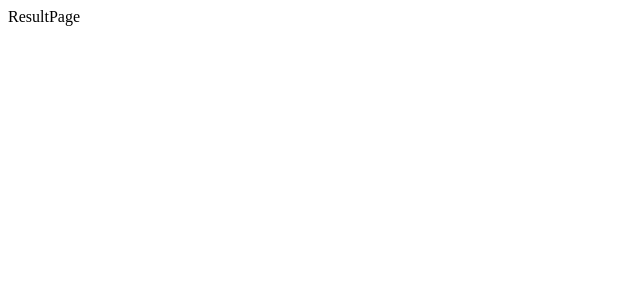
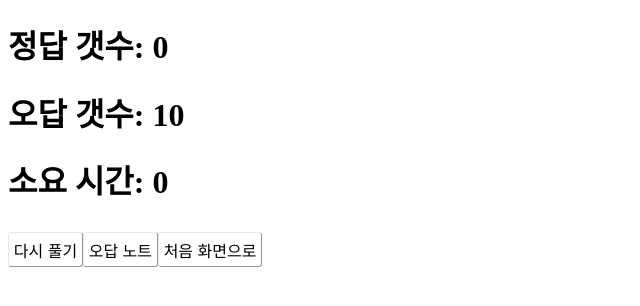
Before and after one commit to JinkwonHeo/quiz-app, a React (Create React App) app: page /result in a window 1280 px wide. Shown: the top 306 px of the page, without its empty margins (0-640 px from the left). Built offline with nearby package versions, Linux system fonts and the light colour scheme.

Commit message:
Feat/3: recoil및 react-query 적용, 소요시간 설정, 오답 저장

```diff
--- a/package.json
+++ b/package.json
@@ -11,6 +11,7 @@
     "react-query": "^3.39.2",
     "react-router-dom": "^6.3.0",
     "react-scripts": "5.0.1",
+    "recoil": "^0.7.5",
     "styled-components": "^5.3.5"
   },
   "scripts": {
--- /dev/null
+++ b/src/components/recoil/CompleteTimeState.ts
@@ -0,0 +1,6 @@
+import { atom } from 'recoil';
+
+export default atom<number>({
+  key: 'CompleteTimeState',
+  default: 0,
+});
--- /dev/null
+++ b/src/components/recoil/CorrectCountState.ts
@@ -0,0 +1,6 @@
+import { atom } from 'recoil';
+
+export default atom<number>({
+  key: 'CorrectCountState',
+  default: 0,
+});
--- /dev/null
+++ b/src/components/recoil/QuizListState.ts
@@ -0,0 +1,23 @@
+import { atom, RecoilValue, Loadable, WrappedValue } from 'recoil';
+
+interface IQuizList {
+  response_code: number;
+  results: IResults[];
+}
+
+interface IResults {
+  category: string;
+  correct_answer: string;
+  difficultly: string;
+  incorrect_answers: string[];
+  question: string;
+  type: string;
+}
+
+export default atom<IQuizList>({
+  key: 'QuizListState',
+  default: {
+    response_code: 0,
+    results: [],
+  },
+});
--- /dev/null
+++ b/src/components/recoil/index.ts
@@ -0,0 +1,5 @@
+import CorrectCountState from './CorrectCountState';
+import CompleteTimeState from './CompleteTimeState';
+import QuizListState from './QuizListState';
+
+export { CorrectCountState, CompleteTimeState, QuizListState };
--- a/src/components/share/Button.tsx
+++ b/src/components/share/Button.tsx
@@ -11,7 +11,7 @@ export const Button = styled.button`
   font-size: 1rem;
   transition-duration: 0.4s;
   &:hover {
-    background-color: ${({ theme }) => theme.colors.green};
+    background-color: ${({ theme }) => theme.colors.gray};
     color: ${({ theme }) => theme.colors.white};
   }
   cursor: pointer;
--- a/src/index.tsx
+++ b/src/index.tsx
@@ -3,18 +3,18 @@ import { BrowserRouter as Router } from 'react-router-dom';
 import ReactDOM from 'react-dom/client';
 
 import App from './App';
-
+import { RecoilRoot } from 'recoil';
 import { ThemeProvider } from 'styled-components';
 import theme from './style/theme';
 
 const root = ReactDOM.createRoot(document.getElementById('root') as HTMLElement);
 
 root.render(
-  // <React.StrictMode>
-  <Router>
-    <ThemeProvider theme={theme}>
-      <App />
-    </ThemeProvider>
-  </Router>
-  // </React.StrictMode>
+  <RecoilRoot>
+    <Router>
+      <ThemeProvider theme={theme}>
+        <App />
+      </ThemeProvider>
+    </Router>
+  </RecoilRoot>
 );
--- a/src/pages/QuizPage.tsx
+++ b/src/pages/QuizPage.tsx
@@ -1,32 +1,56 @@
-import React, { Fragment, useEffect, useState } from 'react';
+import React, { Fragment, useEffect, useRef, useState } from 'react';
+import { useNavigate, useLocation } from 'react-router-dom';
 import { useQuery } from 'react-query';
+import { useRecoilState } from 'recoil';
+import { CorrectCountState, CompleteTimeState, QuizListState } from '../components/recoil';
 import { decode } from 'html-entities';
 import { Button } from '../components/share/Button';
 import styled from 'styled-components';
 import getQuiz from '../api/getQuiz';
 
 export default function QuizPage() {
+  const [correctCount, setCorrectCount] = useRecoilState(CorrectCountState);
+  const [completeTime, setCompleteTime] = useRecoilState(CompleteTimeState);
+  const [quizList, setQuizList] = useRecoilState(QuizListState);
   const [quizNumber, setQuizNumber] = useState<number>(0);
-  const [correctCount, setCorrectCount] = useState<number>(0);
-  const [quizList, setQuizList] = useState<string[]>([]);
+  const [randomQuizList, setRandomQuizList] = useState<string[]>([]);
   const [isAnswerSelected, setIsAnswerSelected] = useState<boolean>(false);
   const [isCorrect, setIsCorrect] = useState<boolean>(false);
   const [selectedAnswer, setSelectedAnswer] = useState<number>(0);
   const [correctAnswerIndex, setCorrectAnswerIndex] = useState<number>(0);
+  const countdownRef = useRef(0);
+  const navigate = useNavigate();
+  const { state } = useLocation();
 
   const { data } = useQuery(['quizList'], getQuiz, {
     suspense: true,
     refetchOnWindowFocus: false,
     cacheTime: 0,
+    enabled: !state,
   });
 
   useEffect(() => {
-    setQuizList(
-      [...data.results[quizNumber].incorrect_answers, data.results[quizNumber].correct_answer].sort(
-        () => Math.random() - 0.5
-      )
-    );
-  }, [quizNumber]);
+    const interval = setInterval(() => (countdownRef.current += 1), 1000);
+    if (!state) setQuizList(data);
+
+    return () => {
+      setCompleteTime(countdownRef.current);
+      clearInterval(interval);
+    };
+  }, []);
+
+  useEffect(() => {
+    if (quizNumber === 10) return navigate('/result');
+
+    if (quizList.results.length) {
+      setRandomQuizList(
+        [
+          ...quizList.results[quizNumber].incorrect_answers,
+          quizList.results[quizNumber].correct_answer,
+        ].sort(() => Math.random() - 0.5)
+      );
+    }
+  }, [quizNumber, quizList]);
 
   const handleNextQuizButton = () => {
     setQuizNumber((prev) => prev + 1);
@@ -35,25 +59,28 @@ export default function QuizPage() {
   };
 
   const handleClickAnswer = (e: React.BaseSyntheticEvent, index: number) => {
-    if (e.target.innerText === data.results[quizNumber].correct_answer) {
+    if (e.target.innerText === quizList.results[quizNumber].correct_answer) {
       setCorrectCount((prev) => prev + 1);
       setIsCorrect(true);
+    } else {
+      if (!window.localStorage.getItem(`${quizList.results[quizNumber].question}`)) {
+        const objString = JSON.stringify(quizList.results[quizNumber]);
+        window.localStorage.setItem(`${quizList.results[quizNumber].question}`, objString);
+      }
     }
 
-    setCorrectAnswerIndex(quizList.indexOf(data.results[quizNumber].correct_answer));
+    setCorrectAnswerIndex(randomQuizList.indexOf(quizList.results[quizNumber].correct_answer));
     setSelectedAnswer(index);
     setIsAnswerSelected(true);
   };
 
   return (
     <QuizPageContainer>
-      <h2>{quizNumber + 1}</h2>
-      <h2>{correctCount}</h2>
-      {data ? (
+      {quizList.results.length && quizNumber < 10 ? (
         <>
-          <QuizTitle>{decode(data.results[quizNumber].question)}</QuizTitle>
+          <QuizTitle>{decode(quizList.results[quizNumber].question)}</QuizTitle>
           <QuizListWrapper>
-            {quizList.map((quiz, index) => (
+            {randomQuizList.map((quiz, index) => (
               <Fragment key={index}>
                 <QuizList
                   className={
--- a/src/pages/ResultPage.tsx
+++ b/src/pages/ResultPage.tsx
@@ -1,5 +1,38 @@
 import React from 'react';
+import { useNavigate } from 'react-router-dom';
+import { useRecoilState } from 'recoil';
+import { CompleteTimeState, CorrectCountState } from '../components/recoil';
+import { Button } from '../components/share/Button';
 
 export default function ResultPage() {
-  return <div>ResultPage</div>;
+  const [correctCount, setCorrectCount] = useRecoilState(CorrectCountState);
+  const [completeTime, setCompleteTime] = useRecoilState(CompleteTimeState);
+  const navigate = useNavigate();
+
+  const handleMoveReviewPageButton = () => {
+    navigate('/review');
+  };
+
+  const handleRetryButton = () => {
+    setCorrectCount(0);
+    setCompleteTime(0);
+    navigate('/quiz', { state: true });
+  };
+
+  const handleMoveMainPageButton = () => {
+    setCorrectCount(0);
+    setCompleteTime(0);
+    navigate('/');
+  };
+
+  return (
+    <>
+      <h1>정답 갯수: {correctCount}</h1>
+      <h1>오답 갯수: {10 - correctCount}</h1>
+      <h1>소요 시간: {completeTime}</h1>
+      <Button onClick={handleRetryButton}>다시 풀기</Button>
+      <Button onClick={handleMoveReviewPageButton}>오답 노트</Button>
+      <Button onClick={handleMoveMainPageButton}>처음 화면으로</Button>
+    </>
+  );
 }
--- a/src/style/theme.ts
+++ b/src/style/theme.ts
@@ -3,6 +3,7 @@ const colors = {
   white: '#ffffff',
   green: '#3cb46e',
   red: '#ff3c3c',
+  gray: '#d0d0d0',
 };
 
 const common = {
```
Also changed, not shown: 1 other file (tests, documents, lock files or other folders).
